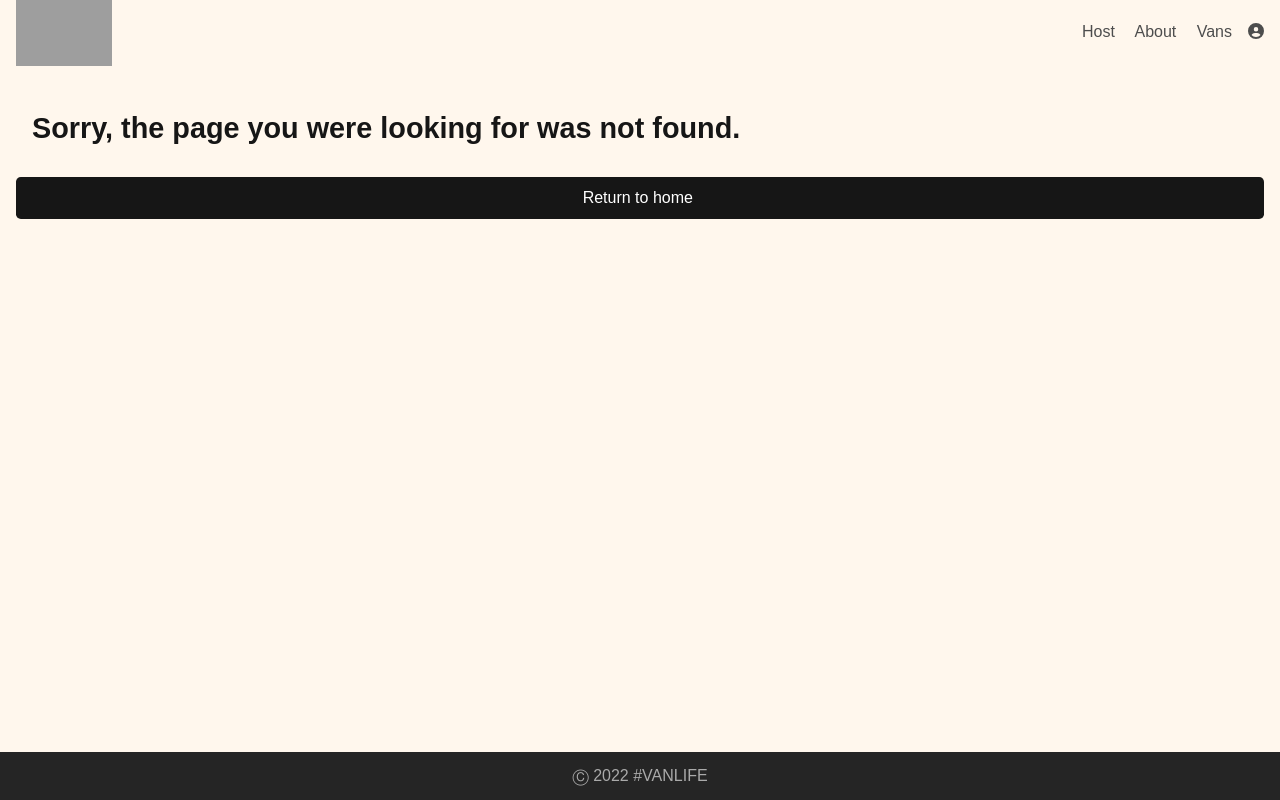
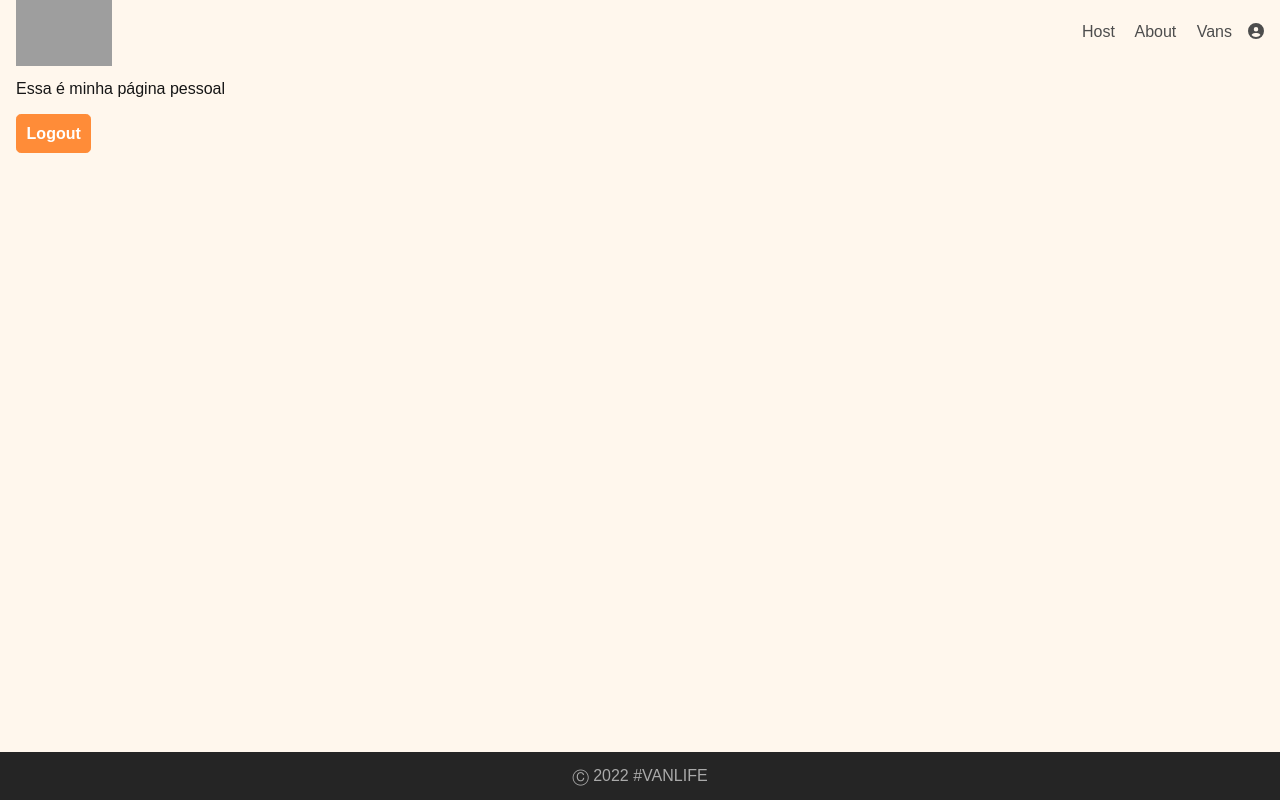
Before and after one commit to glauciellesa/van-life, a React (Vite) app: page /mypage in a window 1280 px wide. Before the commit this address had no page. Built offline with nearby package versions, Linux system fonts and the light colour scheme; grey boxes are pictures that could not be loaded; a web font is replaced by a local one.

Commit message:
Firabase authentication

```diff
--- a/src/App.tsx
+++ b/src/App.tsx
@@ -12,6 +12,7 @@ import PageNotFound from "./pages/PageNotFound";
 import VanDetail, { vanLoader } from "./pages/Vans/VanDetail/VanDetail";
 import Host from "./pages/Host/Host";
 import Login from "./pages/Login/Login";
+import MyPage from "./pages/Login/MyPage";
 
 function App() {
   const router = createBrowserRouter(
@@ -23,6 +24,7 @@ function App() {
         <Route path="vans" element={<Vans />} loader={vansLoader} />
         <Route path="vans/:id" element={<VanDetail />} loader={vanLoader} />
         <Route path="login" element={<Login />} />
+        <Route path="mypage" element={<MyPage />} />
         <Route path="*" element={<PageNotFound />} />
       </Route>
     )
--- a/src/pages/Login/HandlePassword.tsx
+++ b/src/pages/Login/HandlePassword.tsx
@@ -4,7 +4,11 @@ import { faEyeSlash, faEye } from "@fortawesome/free-solid-svg-icons";
 import { useState } from "react";
 import styled from "styled-components";
 
-const HandlePassword = () => {
+interface HandlePasswordProps {
+  onTypedPassword: (passedPassword: string) => void;
+}
+
+const HandlePassword = (props: HandlePasswordProps) => {
   const [values, setValues] = useState({ password: "", showPassword: false });
 
   const handleClickShowPassword = () => {
@@ -14,6 +18,7 @@ const HandlePassword = () => {
   const handlePasswordChange =
     (prop: string) => (event: { target: { value: any } }) => {
       setValues({ ...values, [prop]: event.target.value });
+      props.onTypedPassword(values.password);
     };
 
   const visibility = <FontAwesomeIcon icon={faEye} />;
@@ -26,7 +31,6 @@ const HandlePassword = () => {
         className="inputField"
         type={values.showPassword ? "text" : "password"}
         onChange={handlePasswordChange("password")}
-        value={values.password}
         id="password"
         placeholder="Password"
       />
--- a/src/pages/Login/Login.tsx
+++ b/src/pages/Login/Login.tsx
@@ -1,9 +1,51 @@
-import { Link } from "react-router-dom";
+import { ChangeEvent, useState } from "react";
+import { Link, useNavigate } from "react-router-dom";
+
+import { auth, googleProvider } from "../../services/config";
+import {
+  createUserWithEmailAndPassword,
+  signInWithPopup,
+} from "@firebase/auth";
+
+import HandlePassword from "./HandlePassword";
+import Button from "../../components/Button/Button";
+
 import styled from "styled-components";
-import Button from "../../components/Button/Button";
-import HandlePassword from "./HandlePassword";
+
+import { FontAwesomeIcon } from "@fortawesome/react-fontawesome";
+import { faGoogle } from "@fortawesome/free-brands-svg-icons";
 
 const Login = () => {
+  const [email, setEmail] = useState("");
+  const [password, setPassword] = useState("");
+  const navigate = useNavigate();
+
+  console.log(auth?.currentUser?.email);
+
+  const passwordHandler = (passedPassword: string) =>
+    setPassword(passedPassword);
+
+  const emailHandler = (event: ChangeEvent<HTMLInputElement>) =>
+    setEmail(event.target.value);
+
+  const signIn = async () => {
+    try {
+      await createUserWithEmailAndPassword(auth, email, password);
+      navigate("/mypage");
+    } catch (error) {
+      console.log(error);
+    }
+  };
+
+  const signInWithGoogle = async () => {
+    try {
+      await signInWithPopup(auth, googleProvider);
+      navigate("/mypage");
+    } catch (error) {
+      console.log(error);
+    }
+  };
+
   return (
     <StyledLogin>
       <div className="login_title">Sign in to your account</div>
@@ -15,13 +57,19 @@ const Login = () => {
             type="string"
             id="email"
             placeholder="Email address"
+            value={email}
+            onChange={emailHandler}
           />
         </div>
-        <HandlePassword />
+        <HandlePassword onTypedPassword={passwordHandler} />
       </div>
       <div className="login_button">
-        <Button>Sign in</Button>
+        <Button onClick={signIn}>Sign in</Button>
       </div>
+      <button className="login_with_google" onClick={signInWithGoogle}>
+        <FontAwesomeIcon icon={faGoogle} />
+        <p>Continue with Google</p>
+      </button>
       <div className="login_newAccount">
         Don’t have an account? <Link to="newAccount">Create one now</Link>
       </div>
@@ -35,6 +83,7 @@ const StyledLogin = styled.div`
   display: flex;
   flex-direction: column;
   align-items: center;
+  gap: 1rem;
   .login_title {
     font-size: 1.4rem;
     font-weight: 700;
@@ -64,6 +113,23 @@ const StyledLogin = styled.div`
     justify-content: center;
   }
 
+  .login_with_google {
+    width: 99%;
+    padding: 0.6rem;
+    display: flex;
+    flex-direction: row;
+    align-items: center;
+    justify-content: space-around;
+    border: 1px solid #ff8c38;
+    border-radius: 0.3rem;
+    background-color: #fff7ed;
+    color: #4d4d4d;
+    p {
+      font-size: 1rem;
+      font-weight: 700;
+    }
+  }
+
   .login_newAccount {
     padding: 2rem;
     a {
--- /dev/null
+++ b/src/pages/Login/MyPage.tsx
@@ -0,0 +1,49 @@
+import { auth } from "../../services/config";
+import { signOut } from "@firebase/auth";
+
+import styled from "styled-components";
+import { useNavigate } from "react-router-dom";
+
+const MyPage = () => {
+  const navigate = useNavigate();
+
+  const logout = async () => {
+    try {
+      await signOut(auth);
+      navigate("/");
+    } catch (err) {
+      console.error(err);
+    }
+  };
+  return (
+    <StyledMyPage>
+      <p>Essa é minha página pessoal</p>
+      <button className="logout" onClick={logout}>
+        Logout
+      </button>
+    </StyledMyPage>
+  );
+};
+
+const StyledMyPage = styled.div`
+  padding: 1rem;
+  display: flex;
+  flex-direction: column;
+  gap: 1rem;
+
+  .logout {
+    width: fit-content;
+    padding: 0.6rem;
+    display: flex;
+    flex-direction: row;
+    align-items: center;
+    justify-content: space-around;
+    border: 1px solid #ff8c38;
+    border-radius: 0.3rem;
+    background-color: #ff8c38;
+    color: #fff;
+    font-size: 1rem;
+    font-weight: 700;
+  }
+`;
+export default MyPage;
--- /dev/null
+++ b/src/services/config.ts
@@ -0,0 +1,17 @@
+import { initializeApp } from "firebase/app";
+import { getAuth, GoogleAuthProvider } from "firebase/auth";
+
+const firebaseConfig = {
+  apiKey: "AIzaSyCPkNPKdIIukSnfXJaiim57h69woiS4W6I",
+  authDomain: "van-life-c7117.firebaseapp.com",
+  projectId: "van-life-c7117",
+  storageBucket: "van-life-c7117.appspot.com",
+  messagingSenderId: "795983368656",
+  appId: "1:795983368656:web:c26d2e50bba00b6604a9d5",
+  measurementId: "G-KN7QBCXSZ7",
+};
+
+const app = initializeApp(firebaseConfig);
+
+export const auth = getAuth(app);
+export const googleProvider = new GoogleAuthProvider();
```
Also changed, not shown: 1 other file (tests, documents, lock files or other folders).
